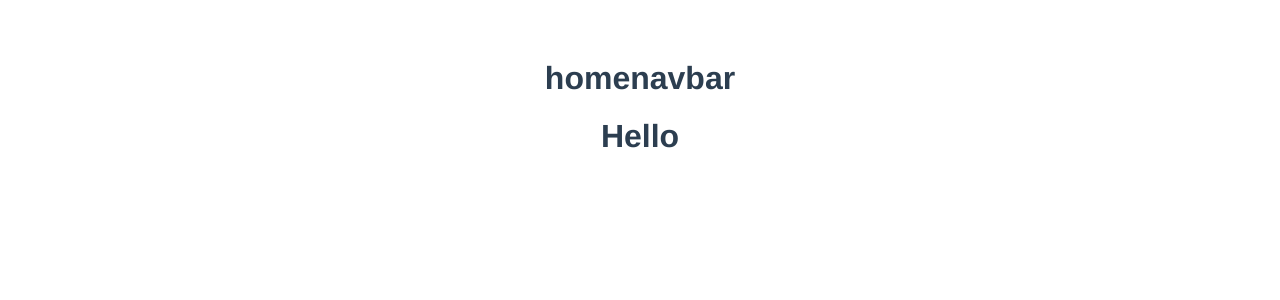
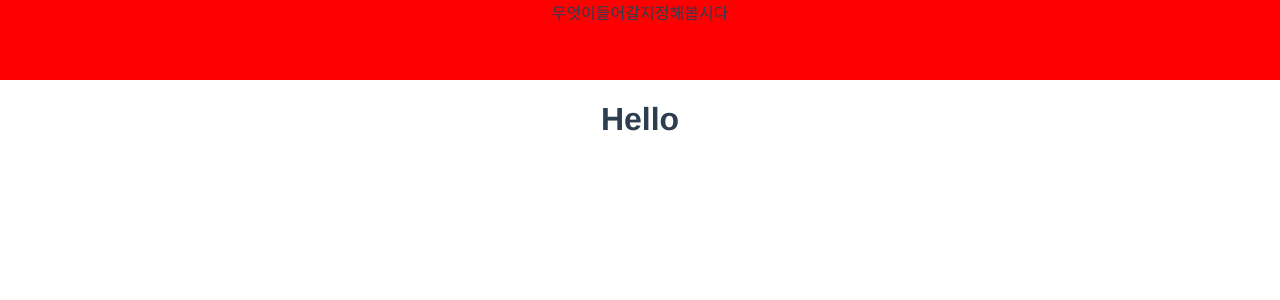
Before and after one commit to esun1903/Algoga, a Vue app in the folder frontend/algoga-frontend/: page / in a window 1280 px wide. Shown: the top 300 px of the page. Built offline with nearby package versions, Linux system fonts and the light colour scheme.

Commit message:
passCode

```diff
--- a/frontend/algoga-frontend/public/index.html
+++ b/frontend/algoga-frontend/public/index.html
@@ -5,7 +5,12 @@
     <meta http-equiv="X-UA-Compatible" content="IE=edge">
     <meta name="viewport" content="width=device-width,initial-scale=1.0">
     <link rel="icon" href="<%= BASE_URL %>favicon.ico">
-    <title><%= htmlWebpackPlugin.options.title %></title>
+    <title>알고가</title>
+    <style>
+      body {
+        margin:0;
+      }
+    </style>
   </head>
   <body>
     <noscript>
--- a/frontend/algoga-frontend/src/App.vue
+++ b/frontend/algoga-frontend/src/App.vue
@@ -16,12 +16,19 @@ export default {
 </script>
 
 <style>
+:root {
+  --font-color: black;
+  --back-color: white;
+  --test-color: red;
+
+}
+
+
 #app {
   font-family: Avenir, Helvetica, Arial, sans-serif;
   -webkit-font-smoothing: antialiased;
   -moz-osx-font-smoothing: grayscale;
   text-align: center;
   color: #2c3e50;
-  margin-top: 60px;
 }
 </style>
--- a/frontend/algoga-frontend/src/components/Home/HomeNavbar.vue
+++ b/frontend/algoga-frontend/src/components/Home/HomeNavbar.vue
@@ -1,6 +1,19 @@
 <template>
   <div id='home-navbar'>
-    <h1>homenavbar</h1>
+    <nav>
+      <div>
+
+      </div>
+      <div>
+        <span>무엇이</span>
+        <span>들어갈지</span>
+        <span>정해봅시다</span>
+
+      </div>
+      <div>
+
+      </div>
+    </nav>
   </div>
 </template>
 
@@ -12,4 +25,22 @@ export default {
 
 <style>
 
+#home-navbar {
+  position:sticky;
+  top: 0;
+  width: 100vw;
+  height: 80px;
+  background-color: var(--test-color);
+}
+
+#home-navbar > nav {
+  display:flex;
+  justify-content: space-between;
+  align-items: center;
+}
+
+#home-navbar > nav > div:nth-child(1) {
+  background-image: "../../assets/2.jpg";
+}
+
 </style>
--- a/frontend/algoga-frontend/src/router/Home.vue
+++ b/frontend/algoga-frontend/src/router/Home.vue
@@ -18,5 +18,8 @@ export default {
 </script>
 
 <style>
+#home{
+  height:1000vh
+}
 
 </style>
```
Also changed, not shown: frontend/algoga-frontend/src/assets/2.jpg (added), 1 other file (tests, documents, lock files or other folders).
